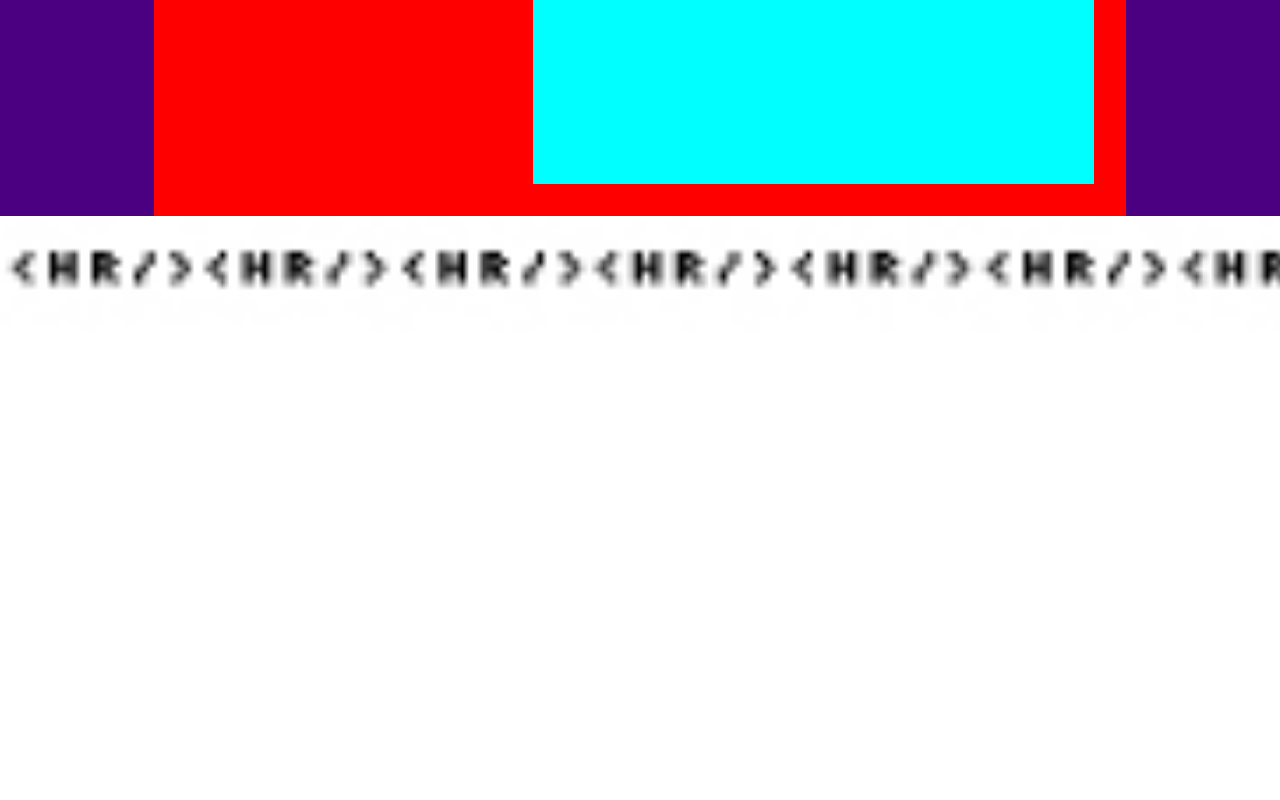
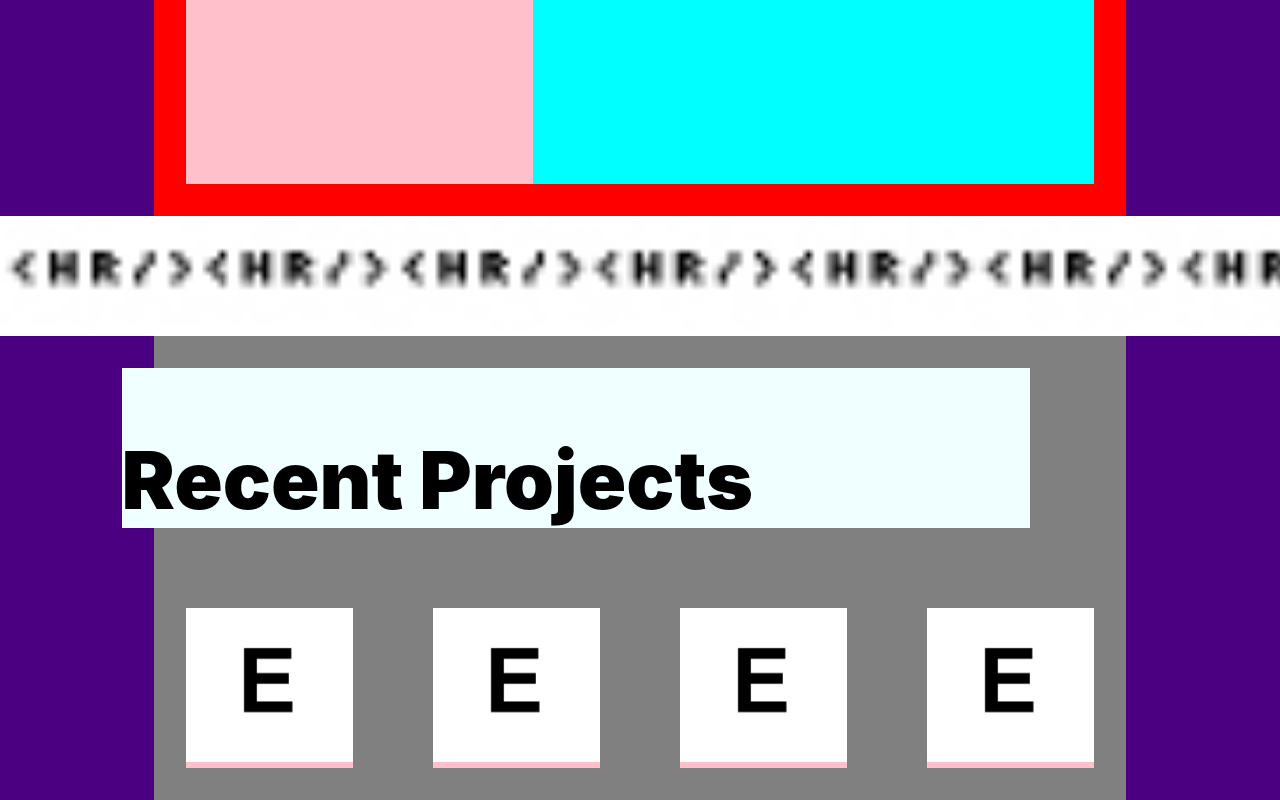
Before and after one commit to ezegonmac/portfolio_2022, a Next.js app: page / in a window 1280 px wide. Shown: the part 564-1364 px from the top of the page. Before the commit the page ends 900 px from the top, so only its background shows below. Built offline with nearby package versions, Linux system fonts and the light colour scheme.

Commit message:
Create ProjectSection Component

```diff
--- /dev/null
+++ b/components/ProjectsSection.js
@@ -0,0 +1,46 @@
+import styled from "styled-components"
+import Section from "./Section"
+import Link from "next/link"
+
+const Header = styled.span`
+    grid-column: 1 / -1;
+    background-color: azure;
+    font-size: 5em;
+    font-weight: 900;
+    transform: translateX(-4rem);
+    display: flex;
+    align-items: flex-end;
+`
+
+const CardStyled = styled.div`
+    background-color: pink;
+    overflow: hidden;
+
+    & img {
+        width: 100%;
+    }
+`
+
+const Card = ({ project }) => {
+    return(
+        <CardStyled>
+            <Link href={project.link}>
+                <img src={project.img}></img>
+            </Link>
+        </CardStyled>
+    )
+}
+
+const ProjectsSection = ({ projects }) => {
+
+    return(
+        <Section variant={"Grid"} background={"grey"}>
+            <Header>Recent Projects</Header>
+            {projects.map(
+                p =>
+                <Card project={p}/>)}
+        </Section>
+    )
+}
+
+export default ProjectsSection
--- a/components/Section.js
+++ b/components/Section.js
@@ -13,10 +13,20 @@ const TwoColsSection = styled.section`
     grid-template-columns: 1fr 1.618fr;
 `
 
+const GridSection = styled.section`
+    background: ${props => props.background};
+    display: grid;
+    padding: 2em;
+	grid-template-columns: repeat(auto-fit, minmax(10rem, 1fr));
+	grid-auto-rows: 10rem;
+	gap: 5rem;
+`
+
 const Section = ({ variant, children, background }) => {
 
     const sections = {
         "TwoCols" : <TwoColsSection background={background}>{children}</TwoColsSection>,
+        "Grid" : <GridSection background={background}>{children}</GridSection>,
     }
 
     return(
--- a/components/WelcomeSection.js
+++ b/components/WelcomeSection.js
@@ -1,17 +1,8 @@
 import styled from "styled-components"
 import Section from "./Section"
-// import SectionWrapper from "./SectionWrapper"
-
-// const Section = styled.section`
-//     display: grid;
-//     grid-template-columns: 1fr 1.618fr;
-//     background-color: lightcoral;
-//     padding: 2em;
-//     min-height: 90vh;
-// `
 
 const ModelWrapper = styled.div`
-    background-color: red;
+    background-color: pink;
     display: flex;
 `
 
@@ -30,7 +21,7 @@ const Header = styled.div`
     line-height: 1em;
     display: inline;
     margin-bottom: 0.4em;
-    `
+`
 
 const Paragraph = styled.p`
     font-size: 1.2rem;
--- a/pages/index.js
+++ b/pages/index.js
@@ -1,13 +1,39 @@
 import Navbar from "../components/Navbar";
+import ProjectsSection from "../components/ProjectsSection";
 import SectionSeparator from "../components/SectionSeparator";
 import WelcomeSection from "../components/WelcomeSection";
 
 export default function Home() {
+
+  const projects = [
+    {
+      title: "Proyecto 1",
+      link: "/",
+      img: "/Logo.jpg"
+    },
+    {
+      title: "Proyecto 2",
+      link: "/",
+      img: "/Logo.jpg"
+    },
+    {
+      title: "Proyecto 3",
+      link: "/",
+      img: "/Logo.jpg"
+    },
+    {
+      title: "Proyecto 4",
+      link: "/",
+      img: "/Logo.jpg"
+    },
+  ]
+
   return (
     <div style={{backgroundColor: "grey", height: "100vh"}}>
       <Navbar/>
       <WelcomeSection/>
       <SectionSeparator type="Welcome"/>
+      <ProjectsSection projects={projects}/>
     </div>
   )
 }
```
